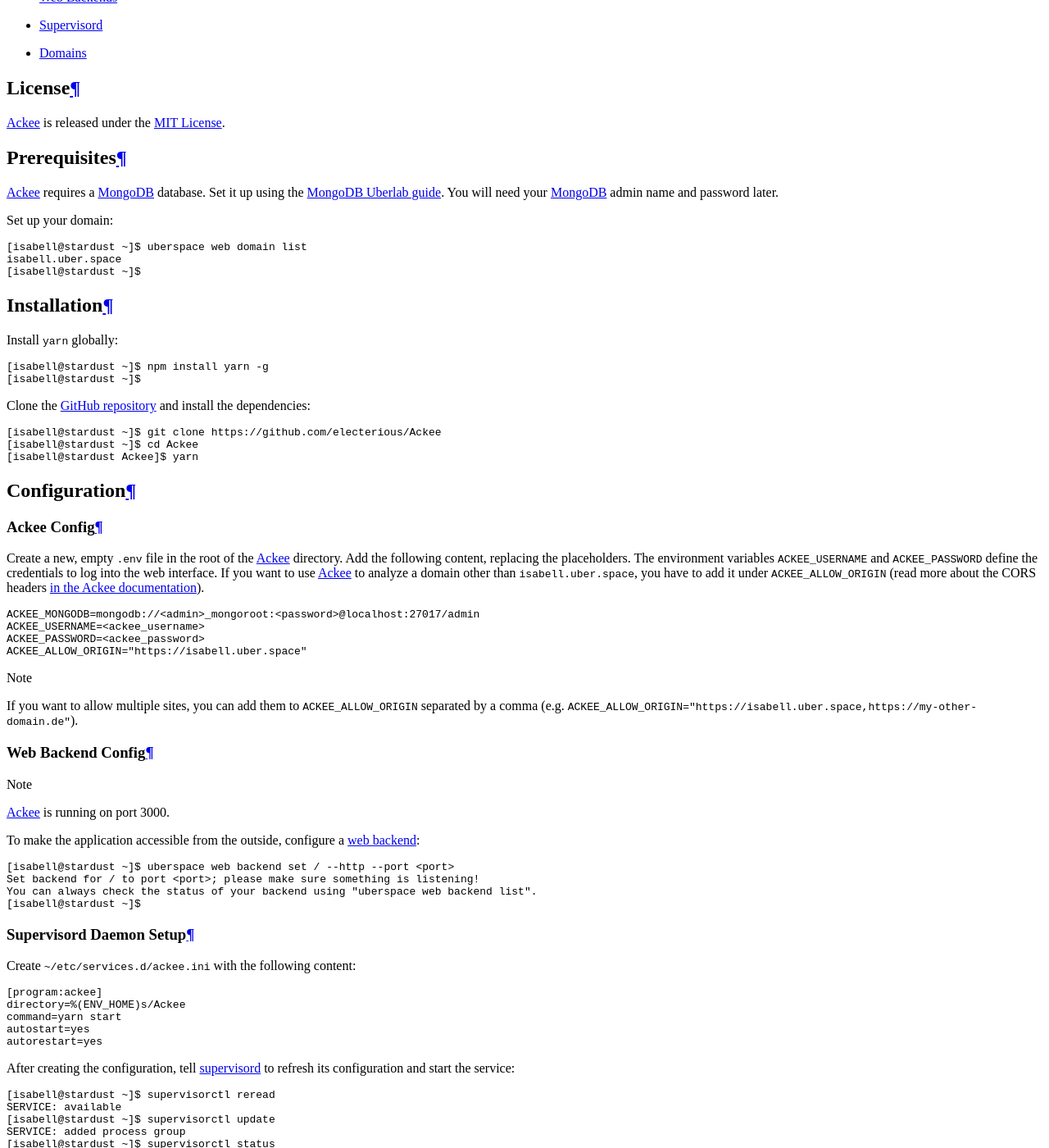
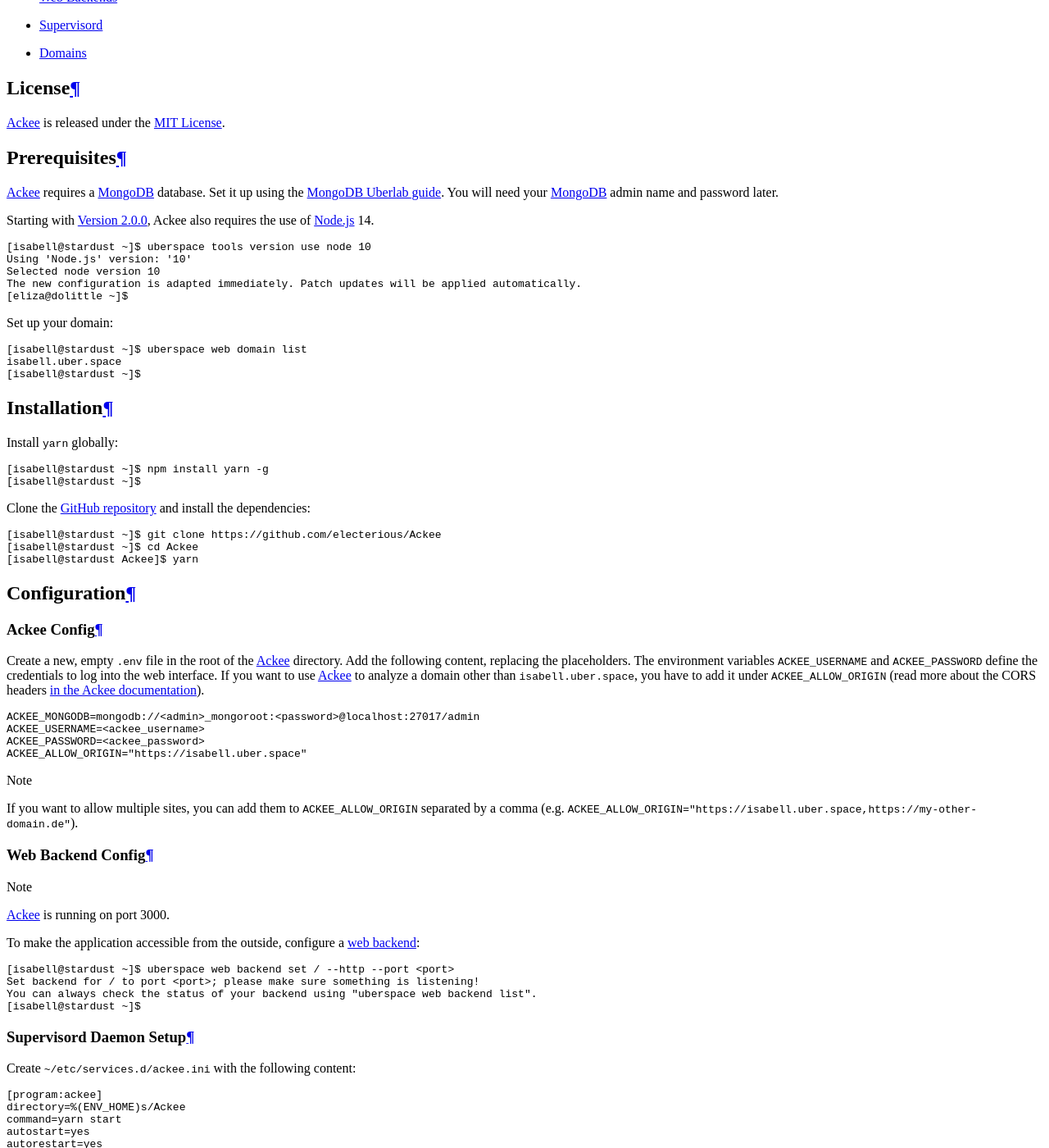
Before and after one commit to Uberspace/lab, a Sphinx documentation site: the page built from source/guide_ackee.rst, in a window 1280 px wide and 1400 px high, scrolled down 3905 px. Shown: the whole window at 82% size. Built offline with Sphinx 7.4.7 and the Read the Docs theme 2.0.0, drawn with Linux system fonts in a browser that asks for light colours; some of the changed text lies outside the part shown.

Commit message:
[Ackee] update for changes with major release 2.0

```diff
--- a/source/guide_ackee.rst
+++ b/source/guide_ackee.rst
@@ -38,6 +38,16 @@
 =============
 
 Ackee_ requires a MongoDB_ database. Set it up using the :lab:`MongoDB Uberlab guide <guide_mongodb>`. You will need your MongoDB_ admin name and password later.
+
+Starting with `Version 2.0.0`_, Ackee also requires the use of :manual:`Node.js <lang-nodejs>` 14.
+
+::
+
+ [isabell@stardust ~]$ uberspace tools version use node 10
+ Using 'Node.js' version: '10'
+ Selected node version 10
+ The new configuration is adapted immediately. Patch updates will be applied automatically.
+ [eliza@dolittle ~]$
 
 Set up your domain:
 
@@ -109,14 +119,15 @@
 Updates
 =======
 
-Update by running ``git pull`` in Ackee's directory and restarting the service with ``supervisorctl restart ackee``.
+Update by running ``git pull`` in Ackee's directory, updating its dependencies with ``yarn`` and restarting the service with ``supervisorctl restart ackee``.
 
 .. _Ackee: https://ackee.electerious.com/
 .. _MongoDB: https://mongodb.com
+.. _Version 2.0.0: https://github.com/electerious/Ackee/releases/tag/v2.0.0
 .. _MIT License: https://github.com/electerious/Ackee/blob/master/LICENSE
 
 ----
 
-Tested on Uberspace v7.7.1.2 with NodeJS v12, Ackee v1.7.1 and MongoDB v4.2.8.
+Tested on Uberspace v7.7.3.0 with NodeJS v14, Ackee v2.0.1 and MongoDB v4.2.8.
 
 .. author_list::
```
